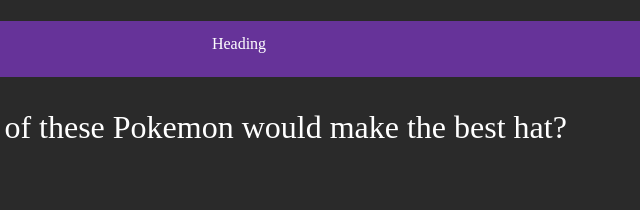
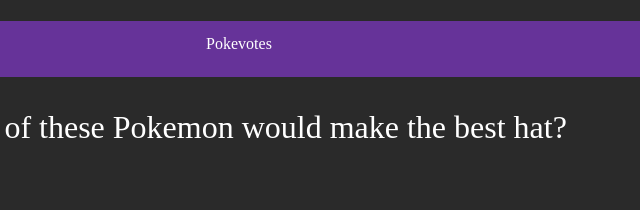
Before and after one commit to Jordan-Conway/SOA-CA2, a website with bundled scripts: page Front-End/Index/index.html in a window 1280 px wide. Shown: the top 210 px of the page, 401-1041 px from the left. Built offline with nearby package versions, Linux system fonts and the light colour scheme.

Commit message:
Update title and heading

```diff
--- a/Front-End/Index/index.html
+++ b/Front-End/Index/index.html
@@ -3,7 +3,7 @@
   <head>
     <meta charset="UTF-8" />
     <meta name="viewport" content="width=device-width, initial-scale=1.0" />
-    <title>Document</title>
+    <title>Pokevotes</title>
     <script src="./script.js"></script>
     <link rel="stylesheet" href="styles.css"/>
   </head>
@@ -14,7 +14,7 @@
     </div>
     <div class="header">
       <div class="title">
-        <p>Heading</p>
+        <p>Pokevotes</p>
       </div>
       <div class="login">
         <button id="loginButton">Login</button>
```
